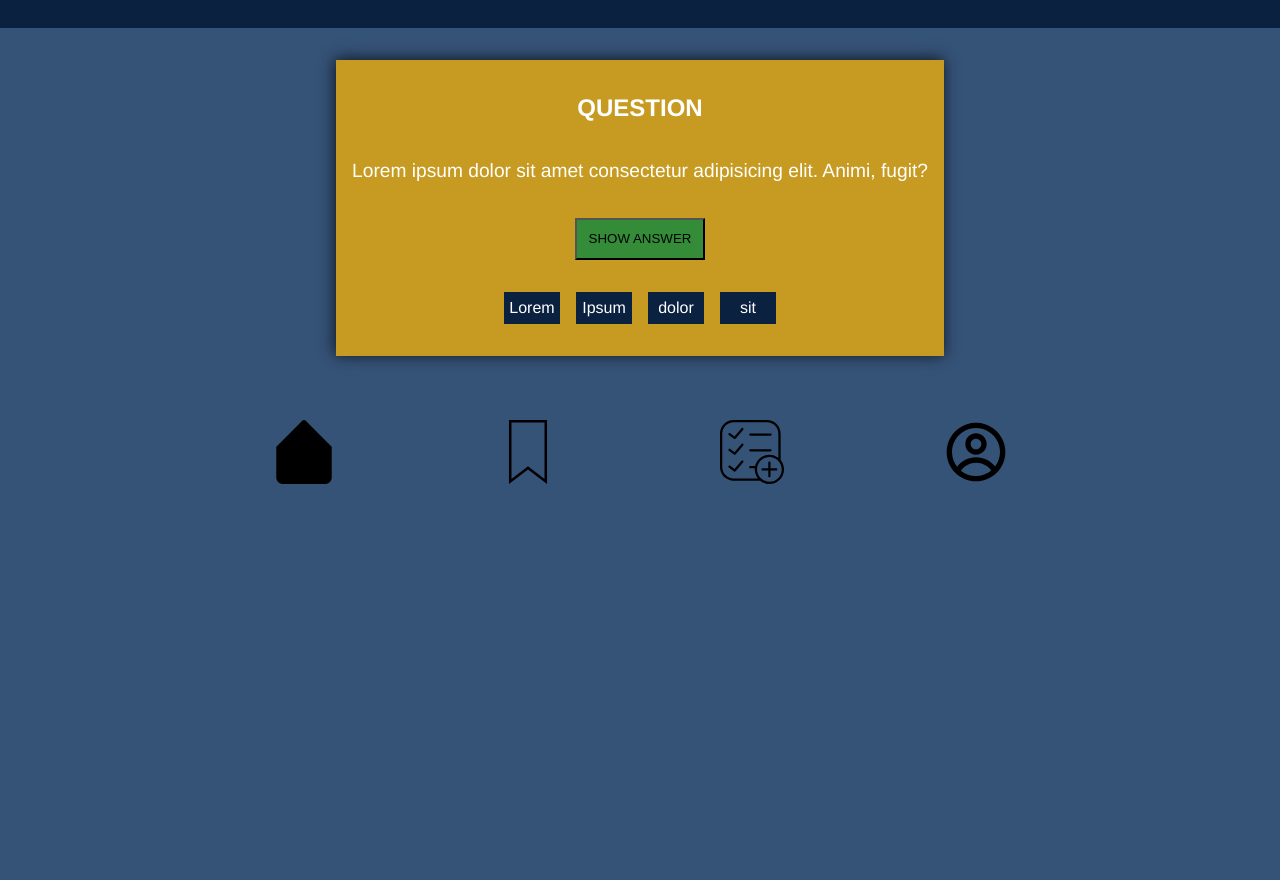
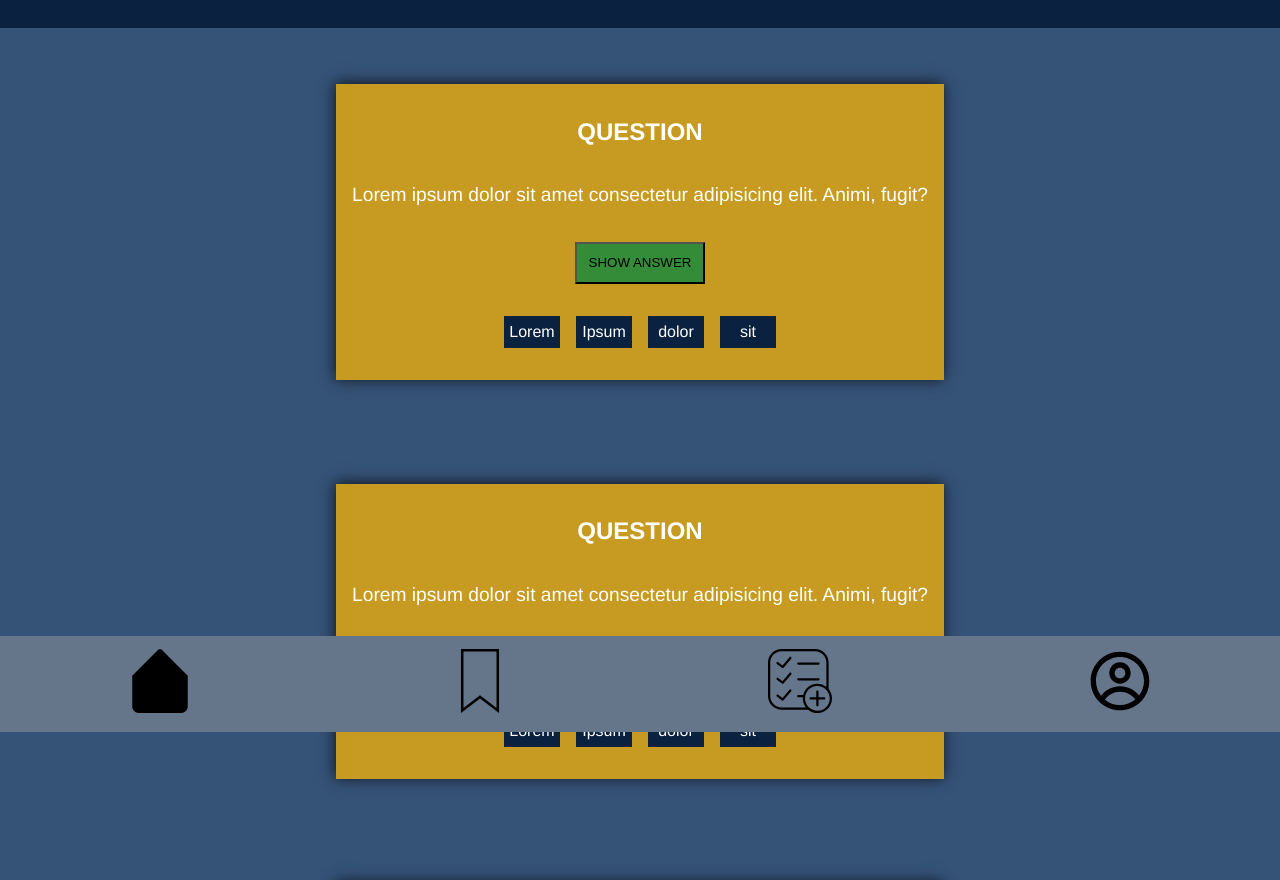
Before and after one commit to AnnaGrasm/quiz-app, a plain HTML site: page index.html in a window 1280 px wide. Shown: the part 68-948 px from the top of the page. Before the commit the page ends 800 px from the top, so only its background shows below. Drawn offline with Linux system fonts and the light colour scheme.

Commit message:
Add fixed header

```diff
--- a/css/card.css
+++ b/css/card.css
@@ -1,6 +1,9 @@
 .card{
-    display: flex;
-    justify-content: center;
+    padding: 20px;
+ overflow: scroll;
+ display: flex;
+ align-items: center;
+ flex-direction: column;
 
 }
 .card__content{
--- a/css/create-form.css
+++ b/css/create-form.css
@@ -1,6 +1,7 @@
 .form{
- display: flex;
+    display: flex;
     justify-content: center;
+
 
 
 }
--- a/css/footer.css
+++ b/css/footer.css
@@ -1,13 +1,21 @@
 .footer{
     display: flex;
-    justify-content: center;
+    justify-content: space-around;
+   width: 100%;
+    position: fixed;
+    bottom: 0;
+
 
 }
+
 .footer__nav{
-    margin: 2rem;
-    width: 70%;
+    height: 6rem;
+    width: 100%;
+
     display: flex;
     flex-wrap: wrap;
     justify-content: space-around;
+    align-items: center;
+    background-color: var(--fourth-color);
 
 }
--- a/css/glabal.css
+++ b/css/glabal.css
@@ -6,6 +6,9 @@ body{
     line-height: 1.5rem;
     margin: 0;
     background-color: var(--third-color);
+    padding-top: 100px;
+    padding-bottom: 50px;
+
 }
 img{
     width: 4rem;
--- a/css/heading.css
+++ b/css/heading.css
@@ -1,10 +1,13 @@
 header{
     height: 6rem;
-    margin: 0;
     display: flex;
     justify-content: center;
     align-items: center;
     text-transform: uppercase;
     background-color: var(--primary-color);
     color: white;
+    width: 100%;
+   position: fixed;
+  width: 100%;
+  top: 0;
 }
--- a/css/variables.css
+++ b/css/variables.css
@@ -2,4 +2,5 @@
     --primary-color: rgb(10, 33, 64);
     --secondary-color: rgb(199, 155, 34);
     --third-color: rgb(53, 82, 119);
+    --fourth-color: rgb(101, 118, 139);
 }
--- a/index.html
+++ b/index.html
@@ -12,9 +12,39 @@
 
 <header class="header">
 <h1>Quiz App</h1>
-    </header>
+</header>
 
     <main>
+
+        <section class="card">
+            <div class="card__content">
+        <h2 class="card__heading">Question</h2>
+        <p class="card__question">Lorem ipsum dolor sit amet consectetur adipisicing elit. Animi, fugit?</p>
+        <button class="card__button__answer">show answer</button>
+        <ul class="card__tags">
+            <li class="card__tags__item">Lorem</li>
+            <li class="card__tags__item">Ipsum</li>
+            <li class="card__tags__item">dolor</li>
+            <li class="card__tags__item">sit</li>
+
+        </ul>
+    </div>
+        </section>
+
+        <section class="card">
+            <div class="card__content">
+        <h2 class="card__heading">Question</h2>
+        <p class="card__question">Lorem ipsum dolor sit amet consectetur adipisicing elit. Animi, fugit?</p>
+        <button class="card__button__answer">show answer</button>
+        <ul class="card__tags">
+            <li class="card__tags__item">Lorem</li>
+            <li class="card__tags__item">Ipsum</li>
+            <li class="card__tags__item">dolor</li>
+            <li class="card__tags__item">sit</li>
+
+        </ul>
+    </div>
+        </section>
 
         <section class="card">
             <div class="card__content">
@@ -39,10 +69,6 @@
                 <a class="footer__nav__item" href="#"><img src="./images/create.svg" alt="create"></a>
                 <a class="footer__nav__item" href="#"><img src="./images/profile.svg" alt="profile"></a>
 
-
-
-
-
         </nav>
 
     </footer>
```
Also changed, not shown: create.html (+1 -0 lines), profile.html (+1 -1 lines).
